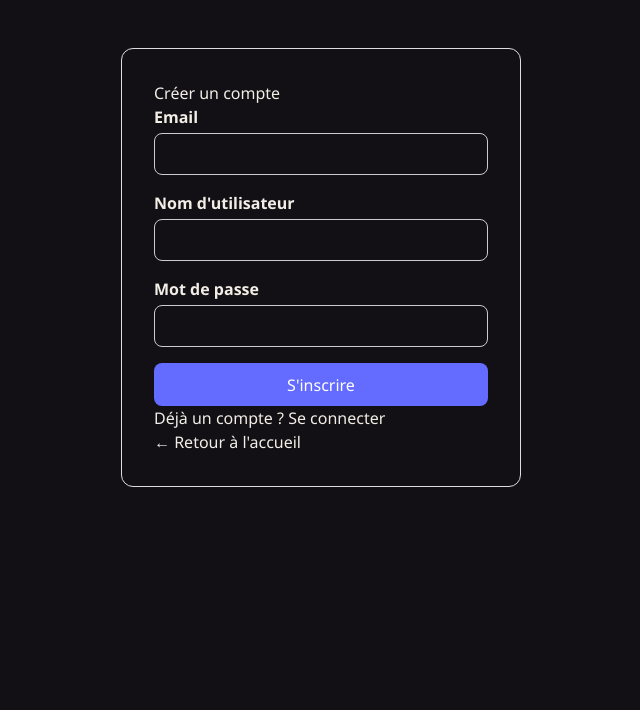
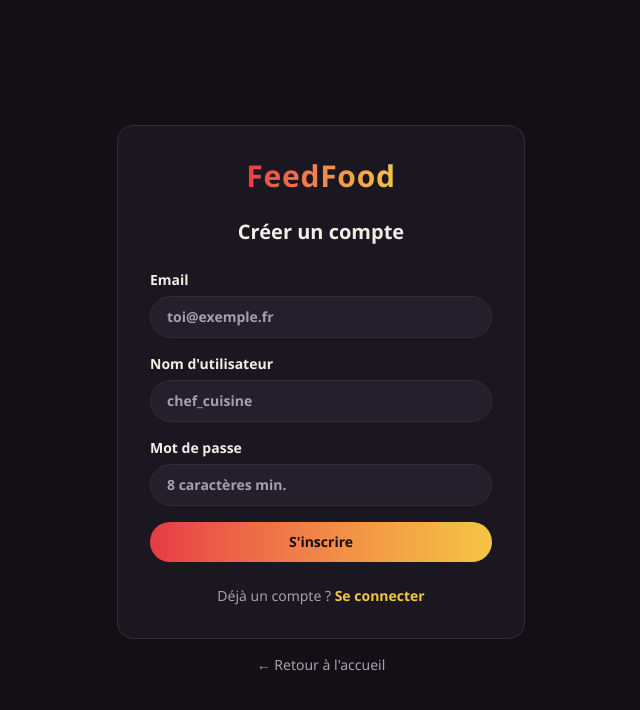
Before and after one commit to Maokan/FeedFood, a React (Vite) app in the folder frontend/: page /register in a window 1280 px wide. Shown: the top 710 px of the page, without its empty margins (319-959 px from the left). Built offline with nearby package versions, Linux system fonts and the light colour scheme; no server answers.

Commit message:
Style Update
Style Update for Login, Register and Profile pages

```diff
--- a/frontend/src/features/auth/LoginPage.tsx
+++ b/frontend/src/features/auth/LoginPage.tsx
@@ -3,8 +3,12 @@ import type { FormEvent } from "react";
 import { Link, useLocation, useNavigate } from "react-router-dom";
 import { login } from "./api";
 import { validateEmail } from "./validation";
-import "./LoginPage.css";
-import "./auth-shared.css";
+
+const inputClass =
+  "w-full rounded-full border border-bordercol bg-panellight px-4 py-2.5 text-sm text-cream outline-none placeholder:text-dimtext focus:border-brandyellow";
+
+const submitClass =
+  "w-full cursor-pointer rounded-full bg-linear-to-r from-brandred to-brandyellow px-7 py-2.5 text-sm font-extrabold text-bgdark transition hover:brightness-110 disabled:cursor-wait disabled:opacity-70";
 
 export default function LoginPage() {
   const [email, setEmail] = useState("");
@@ -50,12 +54,22 @@ export default function LoginPage() {
   }
 
   return (
-    <main className="login-page">
-      <h1>Connexion</h1>
-      <form className="login-form" onSubmit={handleSubmit} noValidate>
-        <label>
+    <main className="mx-auto flex min-h-screen max-w-md flex-col items-center justify-center px-5 py-10">
+      <div className="w-full rounded-2xl border border-bordercol bg-panel p-8">
+        <div className="mb-6 text-center text-3xl font-extrabold tracking-wide">
+          <span className="bg-linear-to-r from-brandred to-brandyellow bg-clip-text text-transparent">
+            FeedFood
+          </span>
+        </div>
+        <h1 className="mb-6 text-center text-xl font-bold text-cream">
+          Connexion
+        </h1>
+
+        <form className="flex flex-col gap-4" onSubmit={handleSubmit} noValidate>
+          <label className="flex flex-col gap-1.5 text-sm font-semibold text-cream">
             Email
             <input
+              className={inputClass}
               type="email"
               value={email}
               onChange={(e) => {
@@ -63,29 +77,49 @@ export default function LoginPage() {
                 setEmailError(null);
               }}
               onBlur={() => setEmailError(validateEmail(email))}
+              placeholder="toi@exemple.fr"
               required
             />
-          {emailError && <small className="field-error">{emailError}</small>}
+            {emailError && (
+              <small className="text-xs font-normal text-brandred">
+                {emailError}
+              </small>
+            )}
           </label>
-        <label>
+
+          <label className="flex flex-col gap-1.5 text-sm font-semibold text-cream">
             Mot de passe
             <input
+              className={inputClass}
               type="password"
               value={password}
               onChange={(e) => setPassword(e.target.value)}
+              placeholder="••••••••"
               required
             />
           </label>
-        {error && <p className="login-error">{error}</p>}
-        <button type="submit" disabled={loading}>
+
+          {error && (
+            <p className="m-0 text-center text-sm text-brandred">{error}</p>
+          )}
+
+          <button className={submitClass} type="submit" disabled={loading}>
             {loading ? "Connexion..." : "Se connecter"}
           </button>
         </form>
-      <p>
-        Pas encore de compte ? <Link to="/register">Créer un compte</Link>
+
+        <p className="mt-6 text-center text-sm text-dimtext">
+          Pas encore de compte ?{" "}
+          <Link className="font-semibold text-brandyellow hover:underline" to="/register">
+            Créer un compte
+          </Link>
         </p>
-      <p>
-        <Link to="/">← Retour à l'accueil</Link>
+      </div>
+
+      <p className="mt-4 text-sm">
+        <Link className="text-dimtext hover:text-cream" to="/">
+          ← Retour à l'accueil
+        </Link>
       </p>
     </main>
   );
--- a/frontend/src/features/auth/RegisterPage.css
+++ /dev/null
@@ -1,52 +0,0 @@
-.register-page {
-  max-width: 400px;
-  margin: 3rem auto;
-  padding: 2rem;
-  border: 1px solid #ddd;
-  border-radius: 12px;
-}
-
-.register-page h1 {
-  margin-top: 0;
-}
-
-.register-form {
-  display: flex;
-  flex-direction: column;
-  gap: 1rem;
-}
-
-.register-form label {
-  display: flex;
-  flex-direction: column;
-  gap: 0.25rem;
-  text-align: left;
-  font-weight: 600;
-}
-
-.register-form input {
-  padding: 0.5rem 0.75rem;
-  border: 1px solid #ccc;
-  border-radius: 8px;
-  font-size: 1rem;
-}
-
-.register-form button {
-  padding: 0.6rem;
-  border: none;
-  border-radius: 8px;
-  background: #646cff;
-  color: white;
-  font-size: 1rem;
-  cursor: pointer;
-}
-
-.register-form button:disabled {
-  opacity: 0.6;
-  cursor: not-allowed;
-}
-
-.register-error {
-  margin: 0;
-  color: #c0392b;
-}
--- a/frontend/src/features/auth/RegisterPage.tsx
+++ b/frontend/src/features/auth/RegisterPage.tsx
@@ -3,8 +3,12 @@ import type { FormEvent } from "react";
 import { Link, useNavigate } from "react-router-dom";
 import { register } from "./api";
 import { validateEmail, validatePassword, validateUsername } from "./validation";
-import "./RegisterPage.css";
-import "./auth-shared.css";
+
+const inputClass =
+  "w-full rounded-full border border-bordercol bg-panellight px-4 py-2.5 text-sm text-cream outline-none placeholder:text-dimtext focus:border-brandyellow";
+
+const submitClass =
+  "w-full cursor-pointer rounded-full bg-linear-to-r from-brandred to-brandyellow px-7 py-2.5 text-sm font-extrabold text-bgdark transition hover:brightness-110 disabled:cursor-wait disabled:opacity-70";
 
 export default function RegisterPage() {
   const [email, setEmail] = useState("");
@@ -53,12 +57,22 @@ export default function RegisterPage() {
   }
 
   return (
-    <main className="register-page">
-      <h1>Créer un compte</h1>
-      <form className="register-form" onSubmit={handleSubmit} noValidate>
-        <label>
+    <main className="mx-auto flex min-h-screen max-w-md flex-col items-center justify-center px-5 py-10">
+      <div className="w-full rounded-2xl border border-bordercol bg-panel p-8">
+        <div className="mb-6 text-center text-3xl font-extrabold tracking-wide">
+          <span className="bg-linear-to-r from-brandred to-brandyellow bg-clip-text text-transparent">
+            FeedFood
+          </span>
+        </div>
+        <h1 className="mb-6 text-center text-xl font-bold text-cream">
+          Créer un compte
+        </h1>
+
+        <form className="flex flex-col gap-4" onSubmit={handleSubmit} noValidate>
+          <label className="flex flex-col gap-1.5 text-sm font-semibold text-cream">
             Email
             <input
+              className={inputClass}
               type="email"
               value={email}
               onChange={(e) => {
@@ -66,13 +80,20 @@ export default function RegisterPage() {
                 setEmailError(null);
               }}
               onBlur={() => setEmailError(validateEmail(email))}
+              placeholder="toi@exemple.fr"
               required
             />
-          {emailError && <small className="field-error">{emailError}</small>}
+            {emailError && (
+              <small className="text-xs font-normal text-brandred">
+                {emailError}
+              </small>
+            )}
           </label>
-        <label>
+
+          <label className="flex flex-col gap-1.5 text-sm font-semibold text-cream">
             Nom d'utilisateur
             <input
+              className={inputClass}
               type="text"
               value={username}
               onChange={(e) => {
@@ -80,15 +101,20 @@ export default function RegisterPage() {
                 setUsernameError(null);
               }}
               onBlur={() => setUsernameError(validateUsername(username))}
+              placeholder="chef_cuisine"
               required
             />
             {usernameError && (
-            <small className="field-error">{usernameError}</small>
+              <small className="text-xs font-normal text-brandred">
+                {usernameError}
+              </small>
             )}
           </label>
-        <label>
+
+          <label className="flex flex-col gap-1.5 text-sm font-semibold text-cream">
             Mot de passe
             <input
+              className={inputClass}
               type="password"
               value={password}
               onChange={(e) => {
@@ -96,22 +122,37 @@ export default function RegisterPage() {
                 setPasswordError(null);
               }}
               onBlur={() => setPasswordError(validatePassword(password))}
+              placeholder="8 caractères min."
               required
             />
             {passwordError && (
-            <small className="field-error">{passwordError}</small>
+              <small className="text-xs font-normal text-brandred">
+                {passwordError}
+              </small>
             )}
           </label>
-        {error && <p className="register-error">{error}</p>}
-        <button type="submit" disabled={loading}>
+
+          {error && (
+            <p className="m-0 text-center text-sm text-brandred">{error}</p>
+          )}
+
+          <button className={submitClass} type="submit" disabled={loading}>
             {loading ? "Création..." : "S'inscrire"}
           </button>
         </form>
-      <p>
-        Déjà un compte ? <Link to="/login">Se connecter</Link>
+
+        <p className="mt-6 text-center text-sm text-dimtext">
+          Déjà un compte ?{" "}
+          <Link className="font-semibold text-brandyellow hover:underline" to="/login">
+            Se connecter
+          </Link>
         </p>
-      <p>
-        <Link to="/">← Retour à l'accueil</Link>
+      </div>
+
+      <p className="mt-4 text-sm">
+        <Link className="text-dimtext hover:text-cream" to="/">
+          ← Retour à l'accueil
+        </Link>
       </p>
     </main>
   );
--- a/frontend/src/features/auth/auth-shared.css
+++ /dev/null
@@ -1,6 +0,0 @@
-.field-error {
-  display: block;
-  color: #c0392b;
-  font-size: 0.85rem;
-  font-weight: 400;
-}
--- a/frontend/src/features/profile/ProfilePage.tsx
+++ b/frontend/src/features/profile/ProfilePage.tsx
@@ -1,27 +1,71 @@
-import { Link } from "react-router-dom";
+import { Link, useNavigate } from "react-router-dom";
+import Avatar from "../../components/Avatar";
 import { decodeToken, getValidToken } from "../auth/token";
-import "./ProfilePage.css";
 
 export default function ProfilePage() {
   const token = getValidToken();
   const payload = token ? decodeToken(token) : null;
+  const navigate = useNavigate();
+
+  function handleLogout() {
+    localStorage.removeItem("token");
+    navigate("/login");
+  }
+
+  const username = payload?.userId ?? "utilisateur";
 
   return (
-    <main className="profile-page">
-      <h1>Mon profil</h1>
-      <p>Cette page n'est accessible qu'aux utilisateurs connectés.</p>
-      {payload && (
-        <dl className="profile-details">
-          <dt>Identifiant</dt>
-          <dd>{payload.userId}</dd>
-          <dt>Rôle</dt>
-          <dd>{payload.role}</dd>
-          <dt>Session expire à</dt>
-          <dd>{new Date(payload.exp * 1000).toLocaleTimeString()}</dd>
-        </dl>
-      )}
-      <p>
-        <Link to="/">← Retour à l'accueil</Link>
+    <main className="mx-auto flex min-h-screen max-w-md flex-col items-center justify-center px-5 py-10">
+      <div className="w-full rounded-2xl border border-bordercol bg-panel p-8">
+        <div className="mb-6 flex flex-col items-center gap-3">
+          <Avatar name={username} size={72} />
+          <h1 className="m-0 text-xl font-bold text-cream">Mon profil</h1>
+        </div>
+
+        <p className="m-0 text-center text-sm text-dimtext">
+          Cette page n'est accessible qu'aux utilisateurs connectés.
+        </p>
+
+        {payload && (
+          <dl className="mt-6 flex flex-col gap-3 rounded-xl border border-bordercol bg-panellight p-4">
+            <div>
+              <dt className="text-xs font-semibold uppercase tracking-wide text-dimtext">
+                Identifiant
+              </dt>
+              <dd className="m-0 break-all text-sm text-cream">
+                {payload.userId}
+              </dd>
+            </div>
+            <div>
+              <dt className="text-xs font-semibold uppercase tracking-wide text-dimtext">
+                Rôle
+              </dt>
+              <dd className="m-0 text-sm text-cream">{payload.role}</dd>
+            </div>
+            <div>
+              <dt className="text-xs font-semibold uppercase tracking-wide text-dimtext">
+                Session expire à
+              </dt>
+              <dd className="m-0 text-sm text-cream">
+                {new Date(payload.exp * 1000).toLocaleTimeString()}
+              </dd>
+            </div>
+          </dl>
+        )}
+
+        <button
+          className="mt-6 w-full cursor-pointer rounded-full border border-brandred px-6 py-2.5 text-sm font-bold text-brandred transition-colors hover:bg-brandred/10"
+          type="button"
+          onClick={handleLogout}
+        >
+          Se déconnecter
+        </button>
+      </div>
+
+      <p className="mt-4 text-sm">
+        <Link className="text-dimtext hover:text-cream" to="/">
+          ← Retour à l'accueil
+        </Link>
       </p>
     </main>
   );
```
Also changed, not shown: frontend/src/App.tsx (+4 -4 lines), frontend/src/features/auth/LoginPage.css (deleted, +0 -52 lines), frontend/src/features/profile/ProfilePage.css (deleted, +0 -26 lines). Lines whose indentation alone changed are shown as unchanged.
